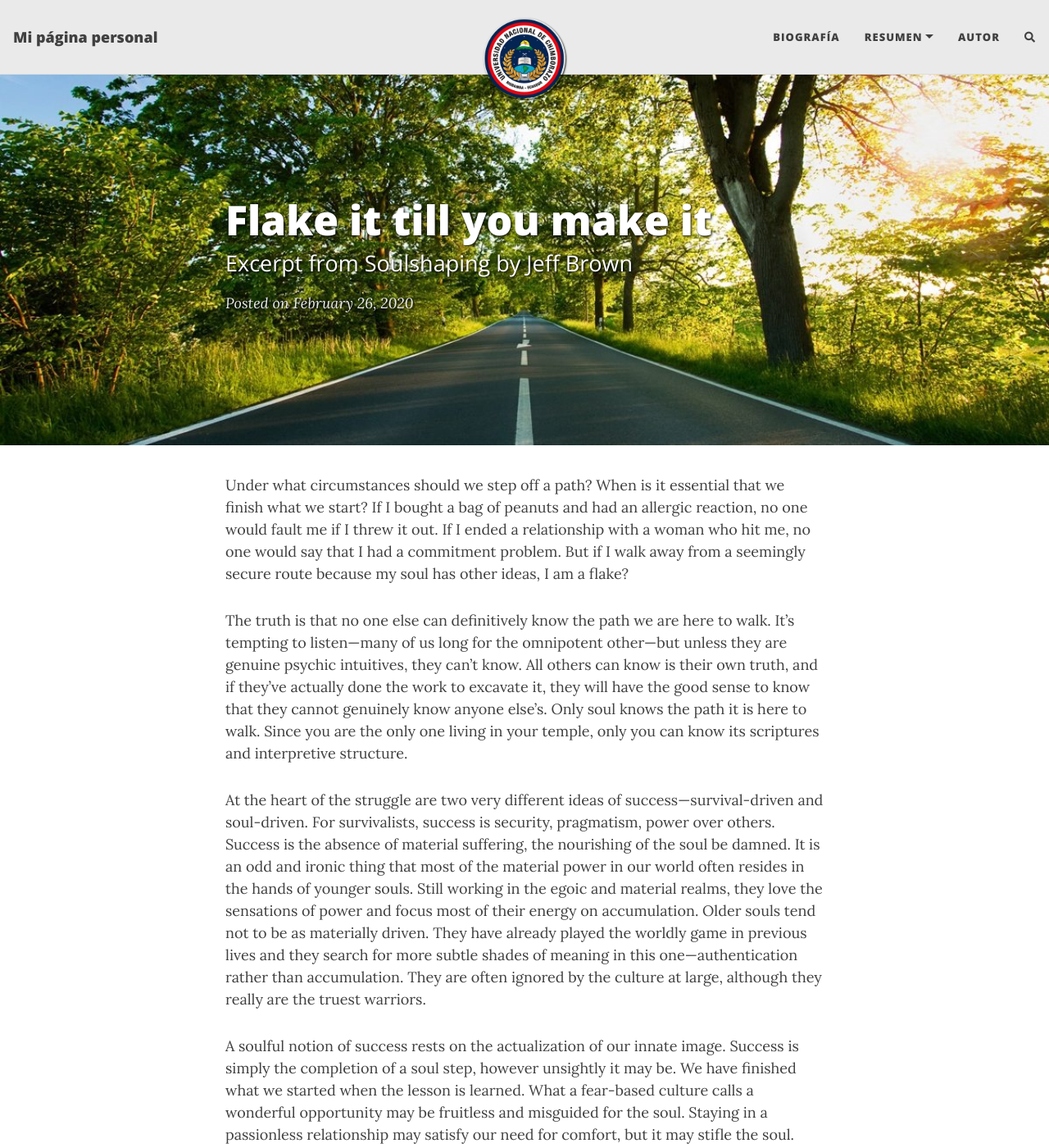
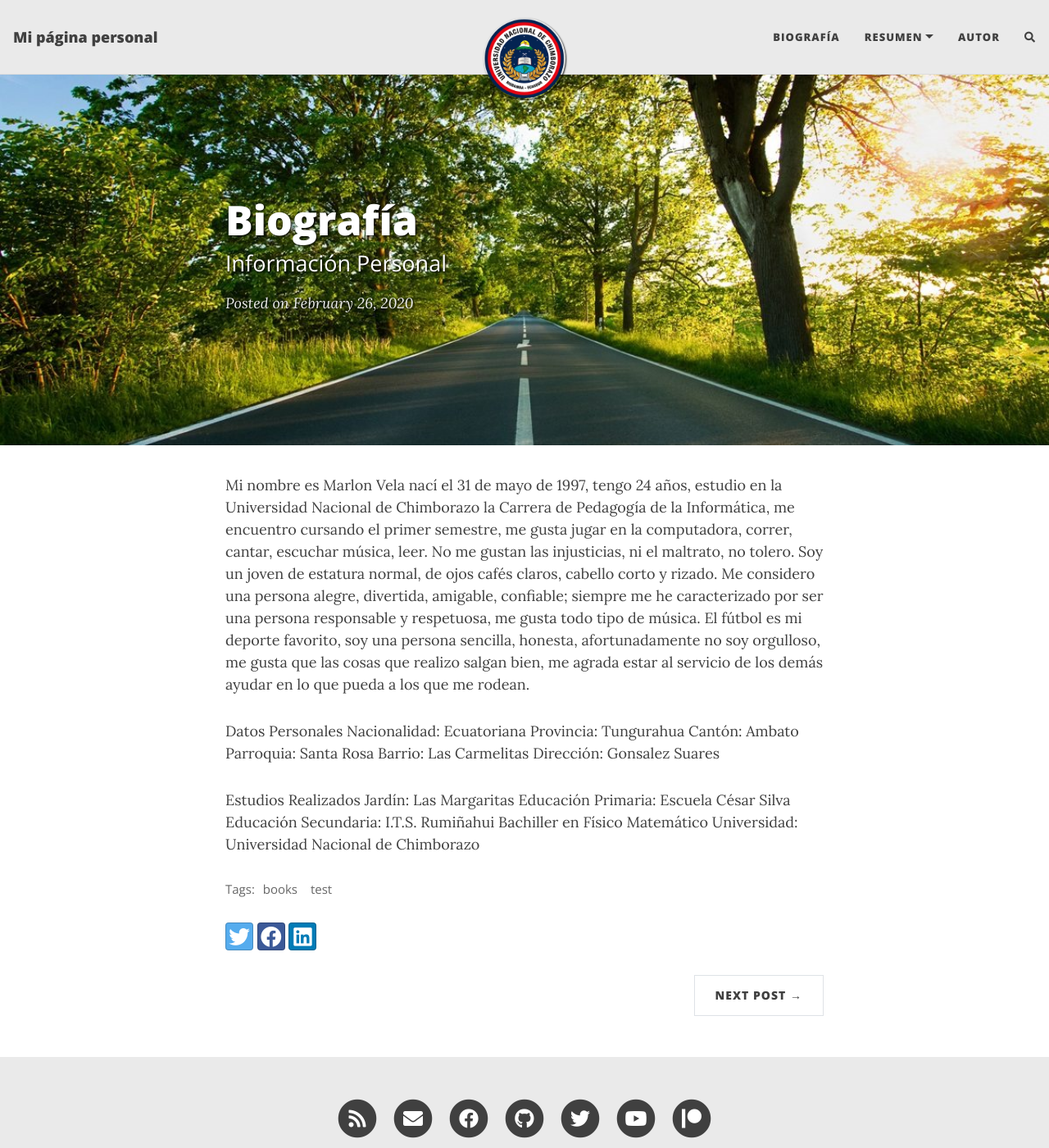
Before and after one commit to MarlonVela17/MarlonVela17.github.io, a Jekyll site: the page built from _posts/2020-02-26-flake-it-till-you-make-it.md, in a window 1280 px wide and 1400 px high. Shown: the whole window at 82% size. Built offline with Jekyll 4.4.1, drawn with Linux system fonts in a browser that asks for light colours; nearby versions of some CDN libraries; comment, search, counter and statistics services are not loaded; some of the changed text lies outside the part shown.

Commit message:
Update 2020-02-26-flake-it-till-you-make-it.md

```diff
--- a/_posts/2020-02-26-flake-it-till-you-make-it.md
+++ b/_posts/2020-02-26-flake-it-till-you-make-it.md
@@ -1,17 +1,26 @@
 ---
 layout: post
-title: Flake it till you make it
-subtitle: Excerpt from Soulshaping by Jeff Brown
+title: Biografía
+subtitle: Información Personal
 cover-img: /assets/img/path.jpg
 thumbnail-img: /assets/img/thumb.png
 share-img: /assets/img/path.jpg
 tags: [books, test]
 ---
 
-Under what circumstances should we step off a path? When is it essential that we finish what we start? If I bought a bag of peanuts and had an allergic reaction, no one would fault me if I threw it out. If I ended a relationship with a woman who hit me, no one would say that I had a commitment problem. But if I walk away from a seemingly secure route because my soul has other ideas, I am a flake?
+Mi nombre es Marlon Vela nací el 31 de mayo de 1997, tengo 24 años, estudio en la Universidad Nacional de Chimborazo la Carrera de Pedagogía de la Informática, me encuentro cursando el primer semestre, me gusta jugar en la computadora, correr, cantar, escuchar música,  leer. No me gustan las injusticias, ni el maltrato, no tolero. Soy un joven de estatura normal, de ojos cafés claros, cabello corto y rizado. Me considero una persona alegre, divertida, amigable, confiable; siempre me he caracterizado por ser una persona responsable y respetuosa, me gusta todo tipo de música. El fútbol es mi deporte favorito, soy una persona sencilla, honesta, afortunadamente no soy orgulloso, me gusta que las cosas que realizo salgan bien, me agrada estar al servicio de los demás ayudar en lo que pueda a los que me rodean.
 
-The truth is that no one else can definitively know the path we are here to walk. It’s tempting to listen—many of us long for the omnipotent other—but unless they are genuine psychic intuitives, they can’t know. All others can know is their own truth, and if they’ve actually done the work to excavate it, they will have the good sense to know that they cannot genuinely know anyone else’s. Only soul knows the path it is here to walk. Since you are the only one living in your temple, only you can know its scriptures and interpretive structure.
+Datos Personales
+Nacionalidad: Ecuatoriana
+Provincia: Tungurahua
+Cantón: Ambato
+Parroquia: Santa Rosa
+Barrio: Las Carmelitas
+Dirección: Gonsalez Suares
 
-At the heart of the struggle are two very different ideas of success—survival-driven and soul-driven. For survivalists, success is security, pragmatism, power over others. Success is the absence of material suffering, the nourishing of the soul be damned. It is an odd and ironic thing that most of the material power in our world often resides in the hands of younger souls. Still working in the egoic and material realms, they love the sensations of power and focus most of their energy on accumulation. Older souls tend not to be as materially driven. They have already played the worldly game in previous lives and they search for more subtle shades of meaning in this one—authentication rather than accumulation. They are often ignored by the culture at large, although they really are the truest warriors.
-
-A soulful notion of success rests on the actualization of our innate image. Success is simply the completion of a soul step, however unsightly it may be. We have finished what we started when the lesson is learned. What a fear-based culture calls a wonderful opportunity may be fruitless and misguided for the soul. Staying in a passionless relationship may satisfy our need for comfort, but it may stifle the soul. Becoming a famous lawyer is only worthwhile if the soul demands it. It is an essential failure if you are called to be a monastic this time around. If you need to explore and abandon ten careers in order to stretch your soul toward its innate image, then so be it. Flake it till you make it.
+Estudios Realizados
+Jardín: Las Margaritas
+Educación Primaria: Escuela César Silva
+Educación Secundaria: I.T.S. Rumiñahui
+Bachiller en Físico Matemático
+Universidad: Universidad Nacional de Chimborazo
```
